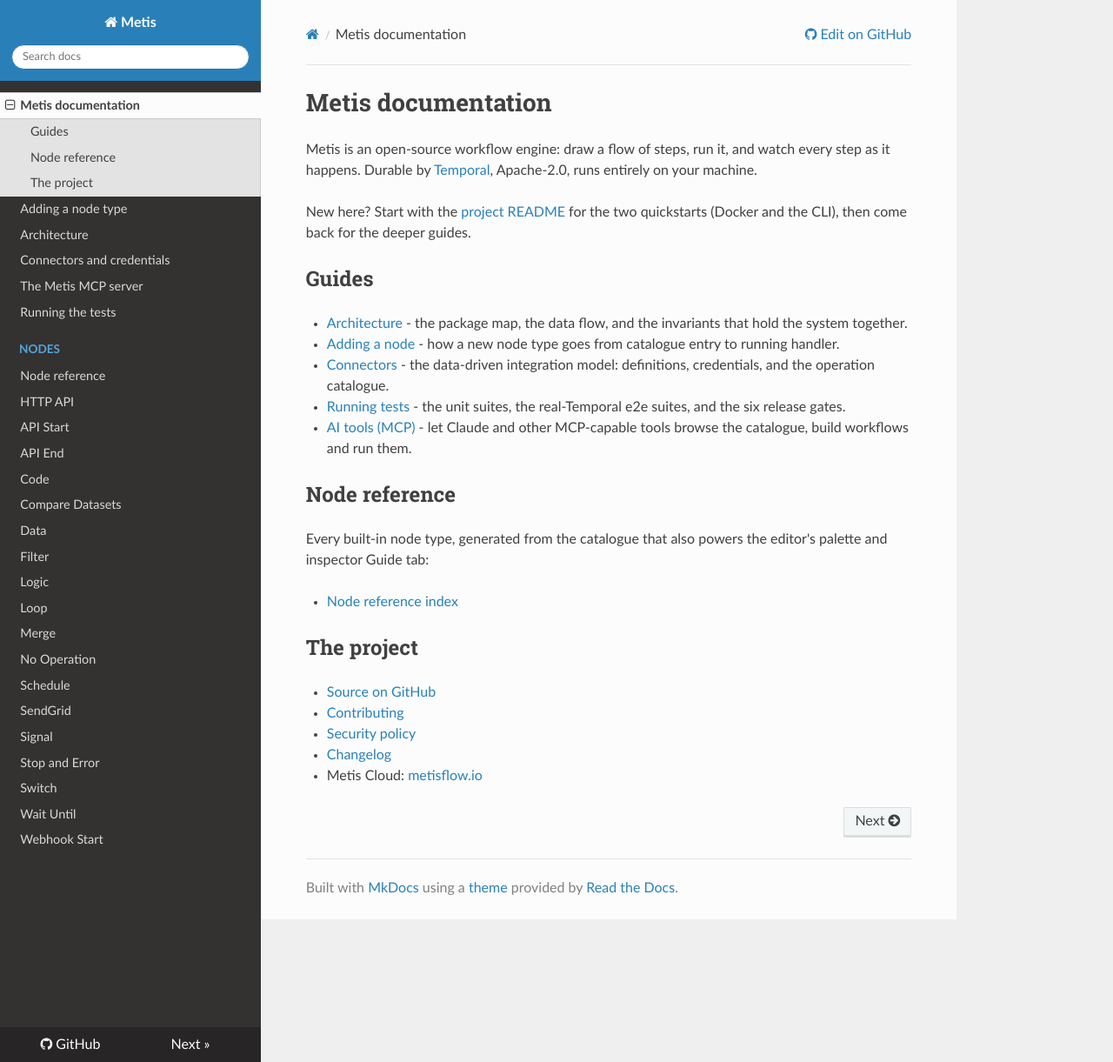
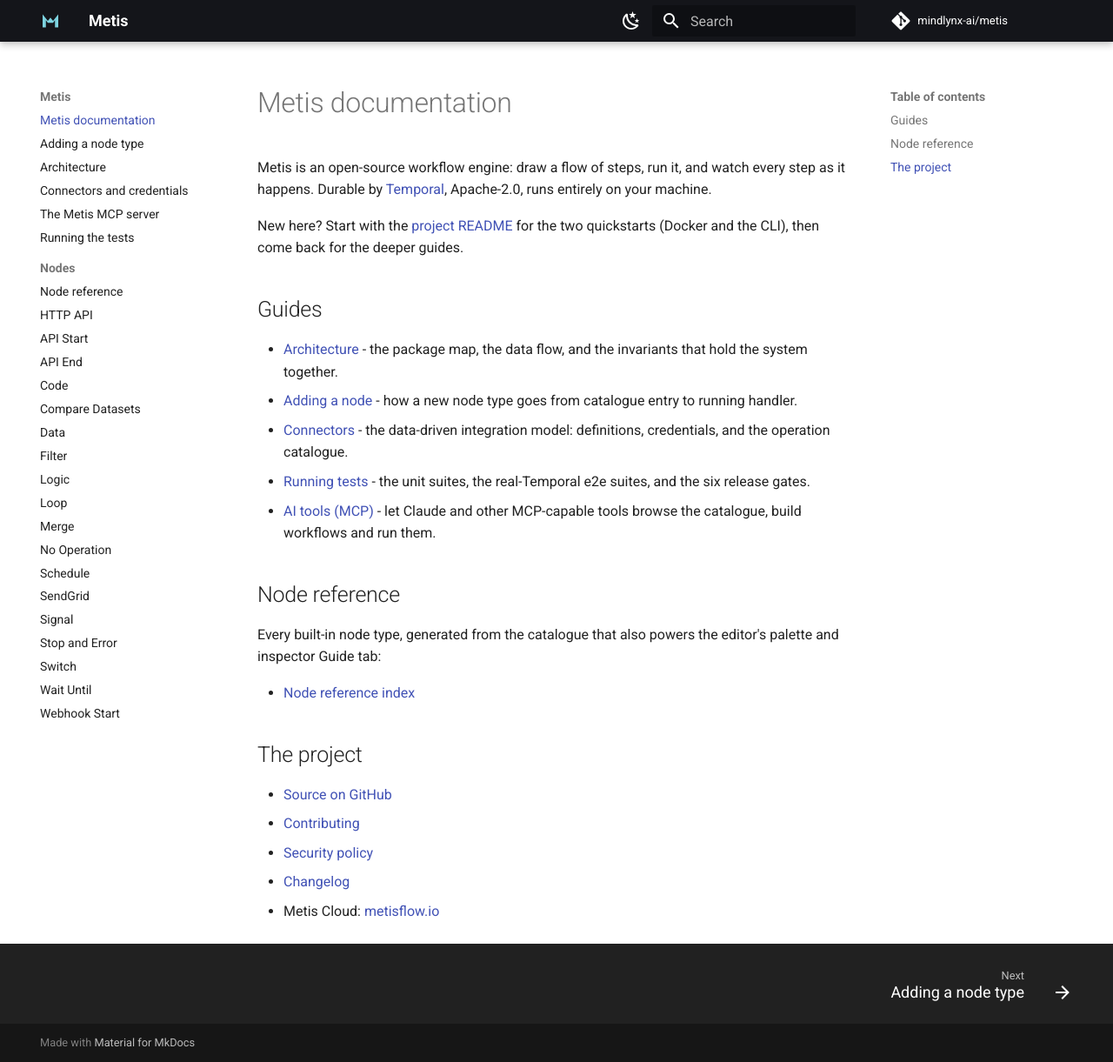
Before and after one commit to mindlynx-ai/metis, an MkDocs documentation site: the page built from docs/README.md, in a window 1280 px wide and 1221 px high. Shown: the whole window at 87% size. Built offline with MkDocs 1.6.1 and Material for MkDocs 9.7.7, drawn with Linux system fonts in a browser that asks for light colours; nearby versions of some CDN libraries; comment, search, counter and statistics services are not loaded.

Commit message:
docs(site): Material for MkDocs - the n8n-docs look, Metis-branded
Same theme n8n's docs use: top bar with search + repo card, sidebar nav,
right-hand page TOC, dark-first palette with a light toggle, the Metis mark
as logo/favicon, copy buttons on code blocks. exclude_docs guards the
gitignored docs/internal/ so even a local build can never publish it.

```diff
--- a/mkdocs.yml
+++ b/mkdocs.yml
@@ -20,6 +20,42 @@
 site_url: https://docs.metisflow.io/
 site_description: The open workflow engine - durable by Temporal, Apache-2.0.
 repo_url: https://github.com/mindlynx-ai/metis
+repo_name: mindlynx-ai/metis
 docs_dir: docs
+# Internal planning notes live gitignored under docs/internal/ - excluded so
+# even a LOCAL build can never publish them (CI checkouts never have them).
+exclude_docs: |
+  internal/
 theme:
-  name: readthedocs
+  name: material
+  logo: assets/logo.svg
+  favicon: assets/logo.svg
+  palette:
+    # Dark-first, matching the product and the one-pager.
+    - media: "(prefers-color-scheme: dark)"
+      scheme: slate
+      primary: black
+      accent: cyan
+      toggle:
+        icon: material/weather-sunny
+        name: Switch to light mode
+    - media: "(prefers-color-scheme: light)"
+      scheme: default
+      primary: black
+      accent: cyan
+      toggle:
+        icon: material/weather-night
+        name: Switch to dark mode
+  features:
+    - navigation.sections
+    - navigation.top
+    - navigation.footer
+    - toc.follow
+    - search.suggest
+    - content.code.copy
+markdown_extensions:
+  - admonition
+  - pymdownx.superfences
+  - pymdownx.highlight
+  - toc:
+      permalink: true
```
Also changed, not shown: docs/assets/logo.svg (added), 1 other file.
